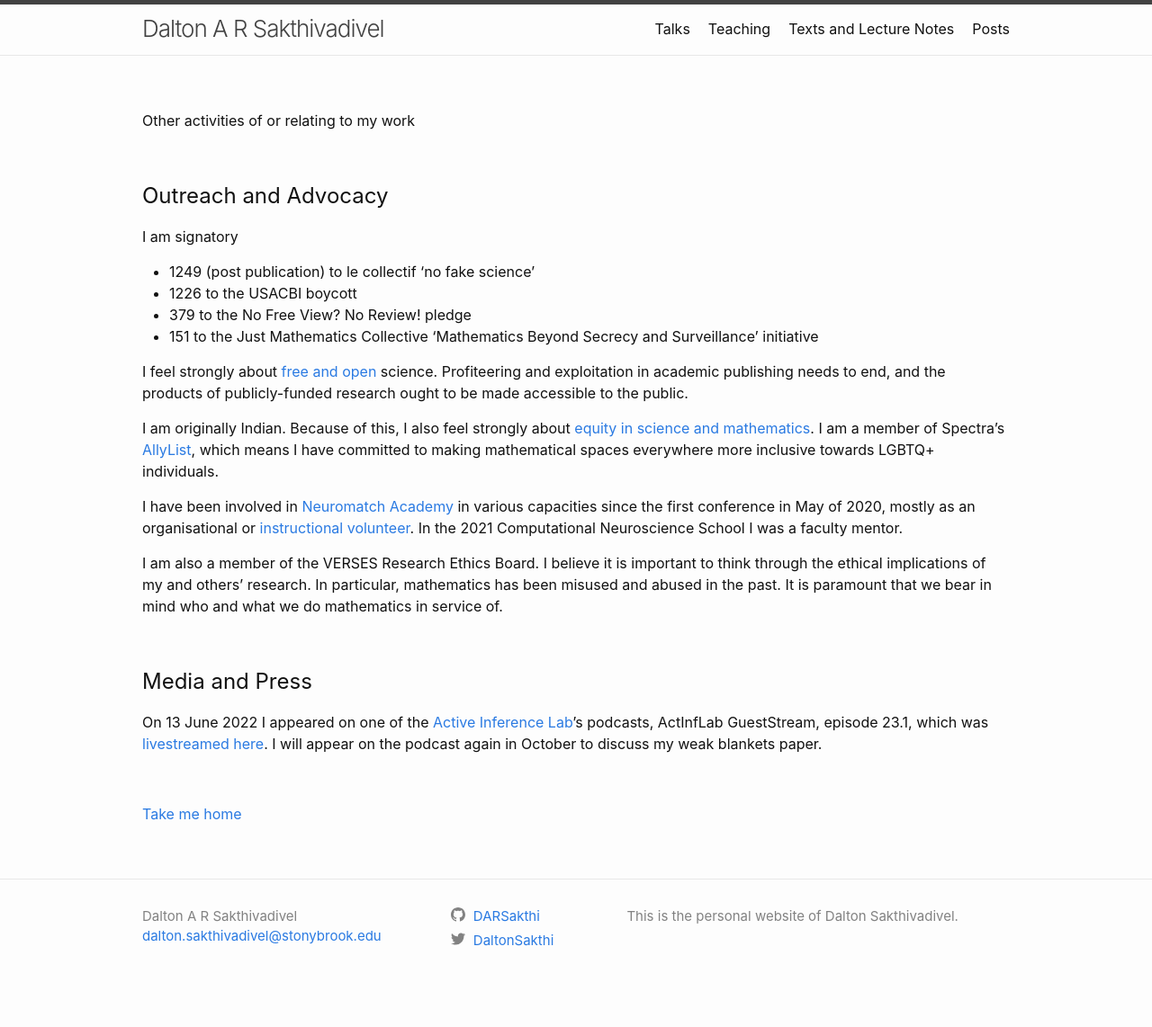
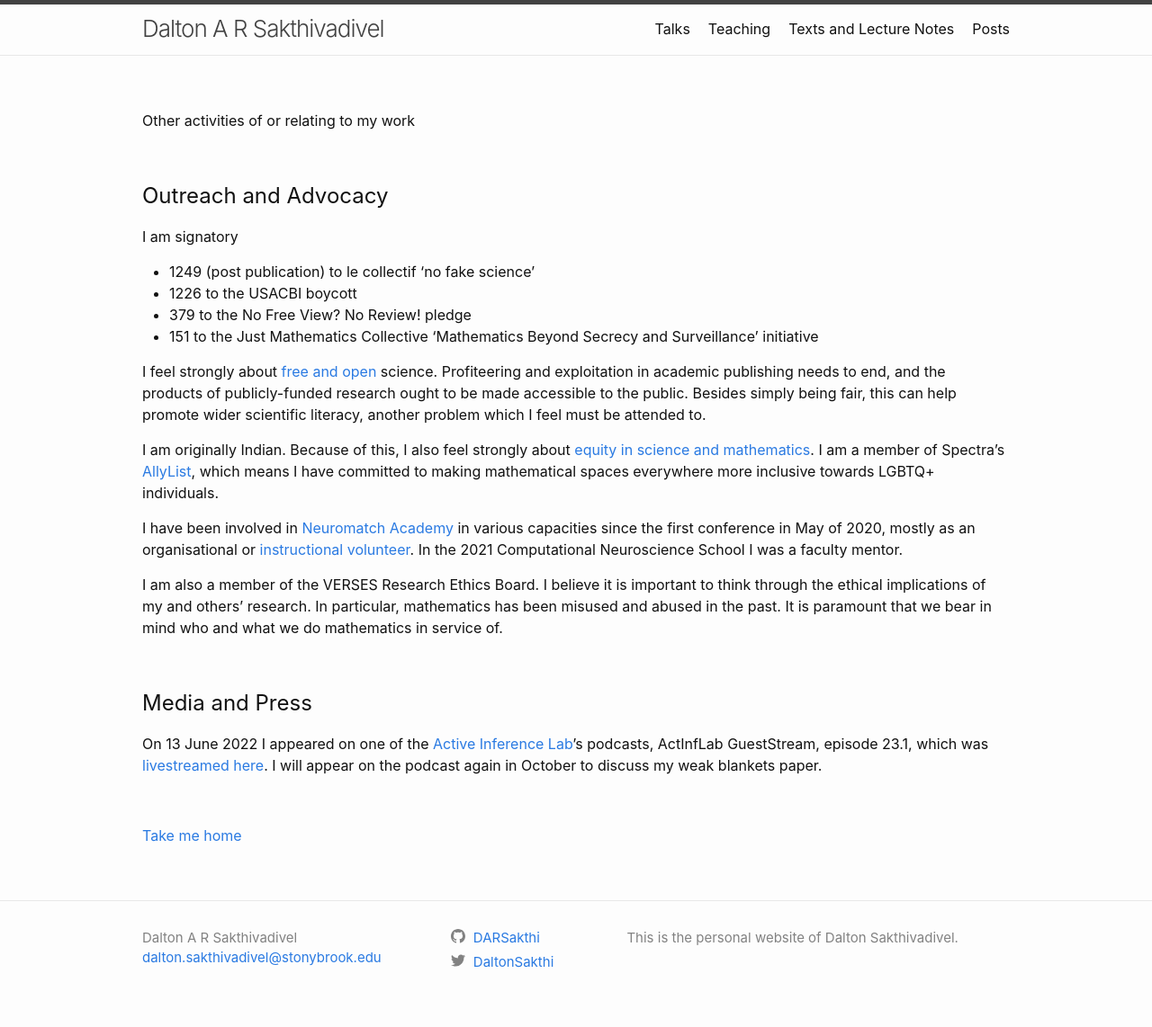
Before and after one commit to DARSakthi/DARSakthi.github.io, a Jekyll site: the page built from other.markdown, in a window 1280 px wide. Shown: the whole page at 90% size. Built offline with Jekyll 4.4.1, drawn with Linux system fonts in a browser that asks for light colours; before the commit the page ends 1118 px from its top, so only the background shows below that.

Commit message:
Added content

```diff
--- a/other.markdown
+++ b/other.markdown
@@ -15,7 +15,7 @@ I am signatory
 - 379 to the No Free View? No Review! pledge
 - 151 to the Just Mathematics Collective 'Mathematics Beyond Secrecy and Surveillance' initiative
 
-I feel strongly about [free and open](https://julesh.com/2021/02/16/free-publishing/) science. Profiteering and exploitation in academic publishing needs to end, and the products of publicly-funded research ought to be made accessible to the public.
+I feel strongly about [free and open](https://julesh.com/2021/02/16/free-publishing/) science. Profiteering and exploitation in academic publishing needs to end, and the products of publicly-funded research ought to be made accessible to the public. Besides simply being fair, this can help promote wider scientific literacy, another problem which I feel must be attended to.
 
 I am originally Indian. Because of this, I also feel strongly about [equity in science and mathematics](http://math.sfsu.edu/federico/). I am a member of Spectra's [AllyList](http://lgbtmath.org/People.html), which means I have committed to making mathematical spaces everywhere more inclusive towards LGBTQ+ individuals.
 
```
